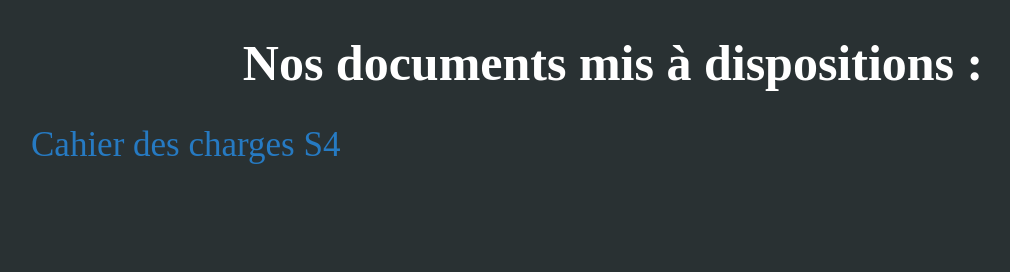
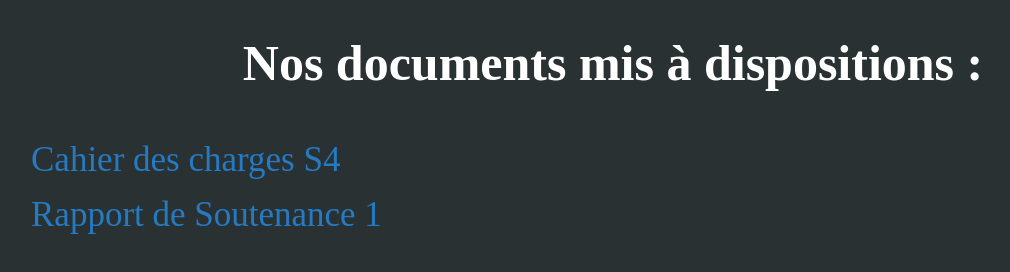
Before and after one commit to psykotch/projet_s4_2020, a plain HTML site: page my_website/Archives.html in a window 1280 px wide. Shown: the whole page, without its empty margins (27-1037 px from the left). Drawn offline with Linux system fonts and the light colour scheme.

Commit message:
add file docs > Cahier des charges & rapport de soutenance

```diff
--- a/my_website/Archives.html
+++ b/my_website/Archives.html
@@ -13,9 +13,15 @@
 
 	<nav class="menu_nav">
 		<ul>
-				<li class="btn1">
-					<a href="file:///C:/Users/Clément/Desktop/my_website/cahier_des_charges_projets_s4.pdf" target="_BLANK">
-						Cahier des charges S4
+			<li class="btn1">
+				<a href="C:\Users\Clément\Desktop\project_S4\projet_s4_2020\docs\cahier_des_charges_projet_s4.pdf" target="_BLANK">
+					Cahier des charges S4
+				</a>
+			</li>
+
+			<li class="btn1">
+				<a href="C:\Users\Clément\Desktop\project_S4\projet_s4_2020\docs\rapport_soutenance_1_S4.pdf" target="_BLANK">
+					Rapport de Soutenance 1
 				</a>
 			</li>
 		</ul>
--- a/my_website/css/style.css
+++ b/my_website/css/style.css
@@ -21,6 +21,7 @@ nav.menu_nav ul li.btn:hover a{
 nav.menu_nav ul li.btn1{
 	list-style: none;
 	font-size: 35px;
+	padding-top: 15px;
 }
 
 nav.menu_nav ul li.btn1 a{
```
Also changed, not shown: 3 other files.
